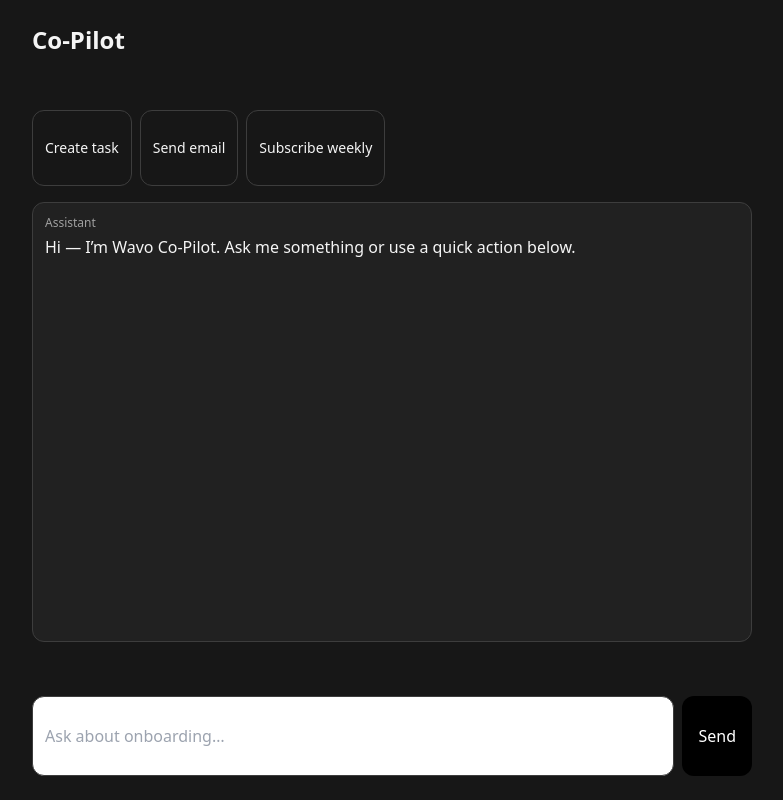
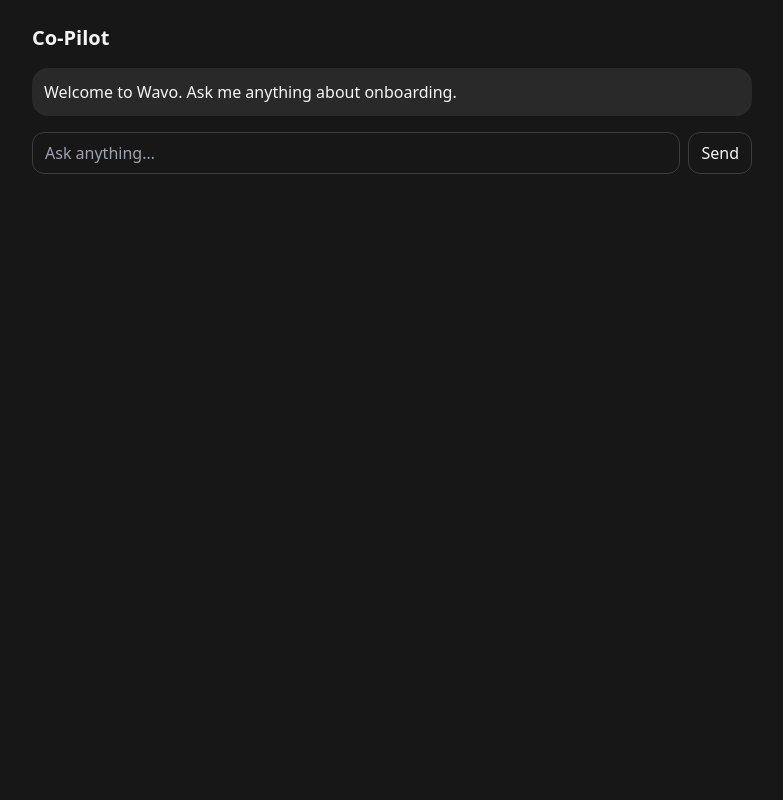
Before and after one commit to Kritter666/wavo-onboarding, a Next.js app: page /copilot in a window 1280 px wide. Shown: the whole page, without its empty margins (248-1031 px from the left). Built offline with nearby package versions, Linux system fonts and the light colour scheme.

Commit message:
fix: type-safe chat state & call /api/copilot

```diff
--- a/src/app/copilot/page.tsx
+++ b/src/app/copilot/page.tsx
@@ -1,87 +1,82 @@
-
 "use client";
 
-import { useEffect, useRef, useState } from "react";
+import { useState } from "react";
 
-type Msg = { role: "user"|"assistant"; content: string };
+// Strict message type
+type Msg = { role: "user" | "assistant"; content: string };
 
 export default function CopilotPage() {
+  // ✅ Type the state as Msg[]
   const [messages, setMessages] = useState<Msg[]>([
-    { role: "assistant", content: "Hi — I’m Wavo Co-Pilot. Ask me something or use a quick action below." }
+    { role: "assistant", content: "Welcome to Wavo. Ask me anything about onboarding." },
   ]);
   const [input, setInput] = useState("");
-  const boxRef = useRef<HTMLDivElement>(null);
-  useEffect(() => { boxRef.current?.scrollTo(0, boxRef.current.scrollHeight); }, [messages]);
 
   async function send(userText: string) {
-    const next = [...messages, { role: "user", content: userText }];
+    if (!userText.trim()) return;
+
+    // ✅ Ensure the new array is Msg[]
+    const next: Msg[] = [...messages, { role: "user", content: userText }];
     setMessages(next);
-    const res = await fetch("/api/chat", {
-      method: "POST",
-      headers: { "content-type": "application/json" },
-      body: JSON.stringify({ messages: next }),
-    });
-    const reader = res.body?.getReader();
-    const decoder = new TextDecoder();
-    let assistant = "";
-    while (reader) {
-      const { value, done } = await reader.read();
-      if (done) break;
-      assistant += decoder.decode(value);
-      setMessages(prev => [...prev.slice(0, next.length), { role: "assistant", content: assistant }]);
+
+    try {
+      const res = await fetch("/api/copilot", {
+        method: "POST",
+        headers: { "content-type": "application/json" },
+        body: JSON.stringify({ messages: next }),
+      });
+
+      const data = await res.json().catch(() => ({}));
+      const replyText: string =
+        data?.reply ??
+        data?.choices?.[0]?.message?.content ??
+        "Sorry — I couldn’t generate a response.";
+
+      setMessages((m) => [...m, { role: "assistant", content: replyText }]);
+    } catch (err) {
+      setMessages((m) => [
+        ...m,
+        { role: "assistant", content: "Network error talking to /api/copilot." },
+      ]);
     }
   }
 
-  async function runTool(name: "create_task"|"send_email"|"subscribe_weekly", args: any) {
-    const res = await fetch("/api/chat", {
-      method: "POST",
-      headers: { "content-type": "application/json" },
-      body: JSON.stringify({ messages, tool: { name, args } }),
-    });
-    const data = await res.json();
-    const summary = data?.tool_result ? JSON.stringify(data.tool_result) : data?.error || "Done";
-    setMessages(m => [...m, { role: "assistant", content: `✅ ${name} → ${summary}` }]);
+  function onSubmit(e: React.FormEvent) {
+    e.preventDefault();
+    const v = input;
+    setInput("");
+    void send(v);
   }
 
   return (
-    <main className="min-h-screen p-6 max-w-3xl mx-auto grid gap-4">
-      <div className="text-2xl font-semibold">Co-Pilot</div>
+    <main className="p-6 max-w-3xl mx-auto space-y-4">
+      <h1 className="text-xl font-semibold">Co-Pilot</h1>
 
-      <div className="flex gap-2 flex-wrap">
-        <button className="rounded-lg border px-3 py-2 text-sm"
-          onClick={() => runTool("create_task", { title: "Follow up with Atlantic A&R" })}
-        >Create task</button>
-
-        <button className="rounded-lg border px-3 py-2 text-sm"
-          onClick={() => runTool("send_email", {
-            to: "you@example.com",
-            subject: "Hello from Wavo",
-            text: "Checking in. – Co-Pilot"
-          })}
-        >Send email</button>
-
-        <button className="rounded-lg border px-3 py-2 text-sm"
-          onClick={() => runTool("subscribe_weekly", { email: "you@example.com" })}
-        >Subscribe weekly</button>
-      </div>
-
-      <div ref={boxRef} className="rounded-xl border p-3 h-[55vh] overflow-y-auto bg-card">
+      <div className="space-y-2">
         {messages.map((m, i) => (
-          <div key={i} className="mb-3">
-            <div className="text-xs mb-1 opacity-60">{m.role === "user" ? "You" : "Assistant"}</div>
-            <div className="whitespace-pre-wrap">{m.content}</div>
+          <div
+            key={i}
+            className={`rounded-2xl p-3 ${
+              m.role === "assistant"
+                ? "bg-muted text-foreground"
+                : "bg-primary text-primary-foreground ml-8"
+            }`}
+          >
+            {m.content}
           </div>
         ))}
       </div>
 
-      <form className="flex gap-2" onSubmit={(e)=>{e.preventDefault(); if(input.trim()) { send(input.trim()); setInput(""); }}}>
+      <form onSubmit={onSubmit} className="flex gap-2">
         <input
-          className="flex-1 rounded-lg border px-3 py-2"
-          placeholder="Ask about onboarding…"
+          className="flex-1 rounded-xl border px-3 py-2 bg-background"
+          placeholder="Ask anything…"
           value={input}
-          onChange={(e)=>setInput(e.target.value)}
+          onChange={(e) => setInput(e.target.value)}
         />
-        <button className="rounded-lg bg-black text-white px-4 py-2">Send</button>
+        <button className="rounded-xl border px-3 py-2" type="submit">
+          Send
+        </button>
       </form>
     </main>
   );
```
